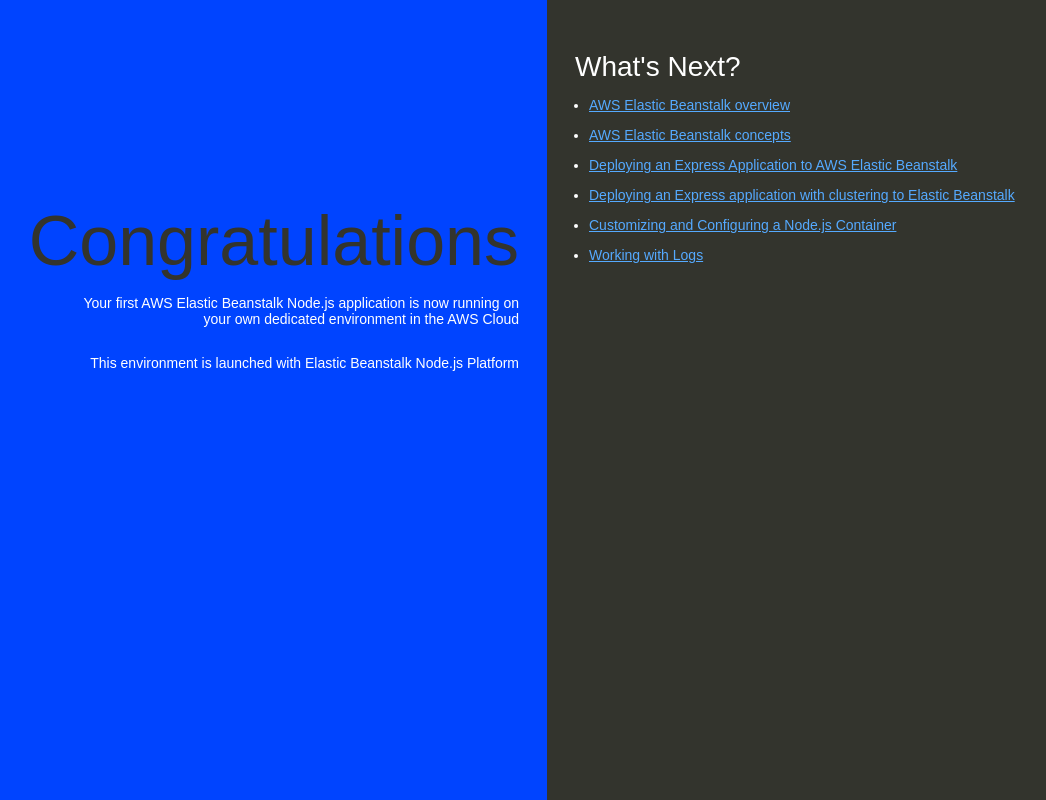
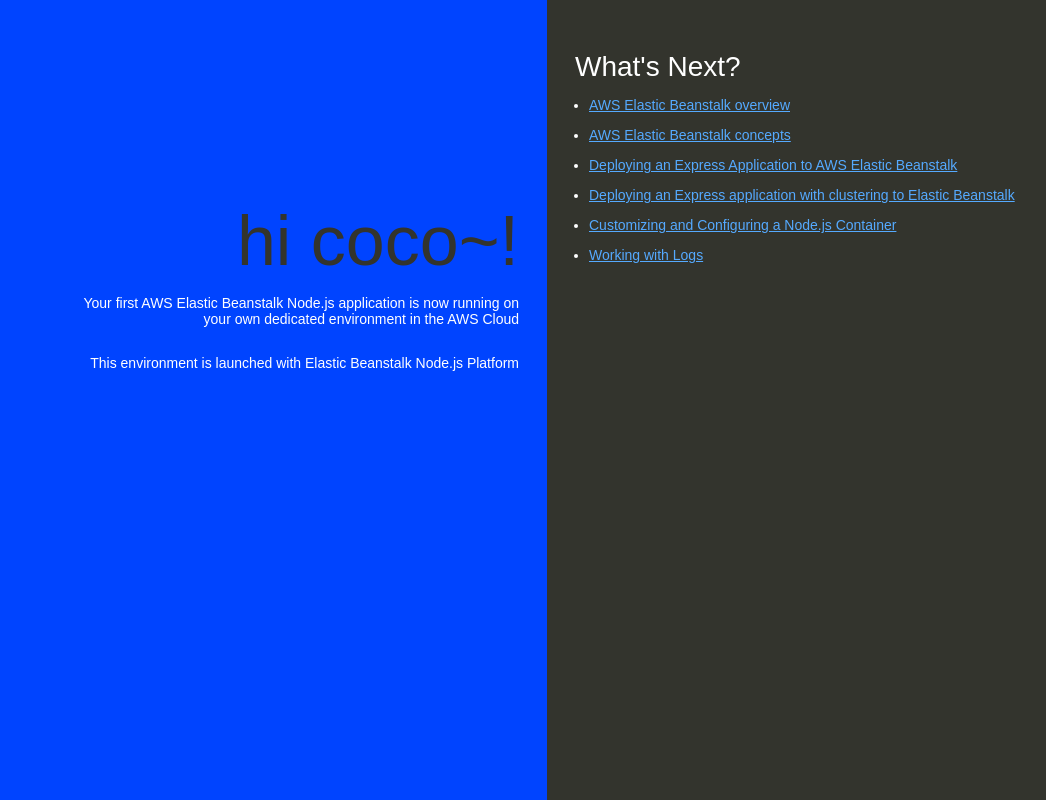
Before and after one commit to cocozzang/elastic-beanstalk-sample-app, a website: page index.html in a window 1280 px wide. Shown: the whole page, without its empty margins (93-1139 px from the left). Drawn offline with Linux system fonts and the light colour scheme.

Commit message:
h1 수정

```diff
--- a/index.html
+++ b/index.html
@@ -74,7 +74,7 @@
   </head>
   <body>
     <div class="textColumn">
-      <h1>Congratulations</h1>
+      <h1>hi coco~!</h1>
       <p>
         Your first AWS Elastic Beanstalk Node.js application is now running on
         your own dedicated environment in the AWS Cloud
```
